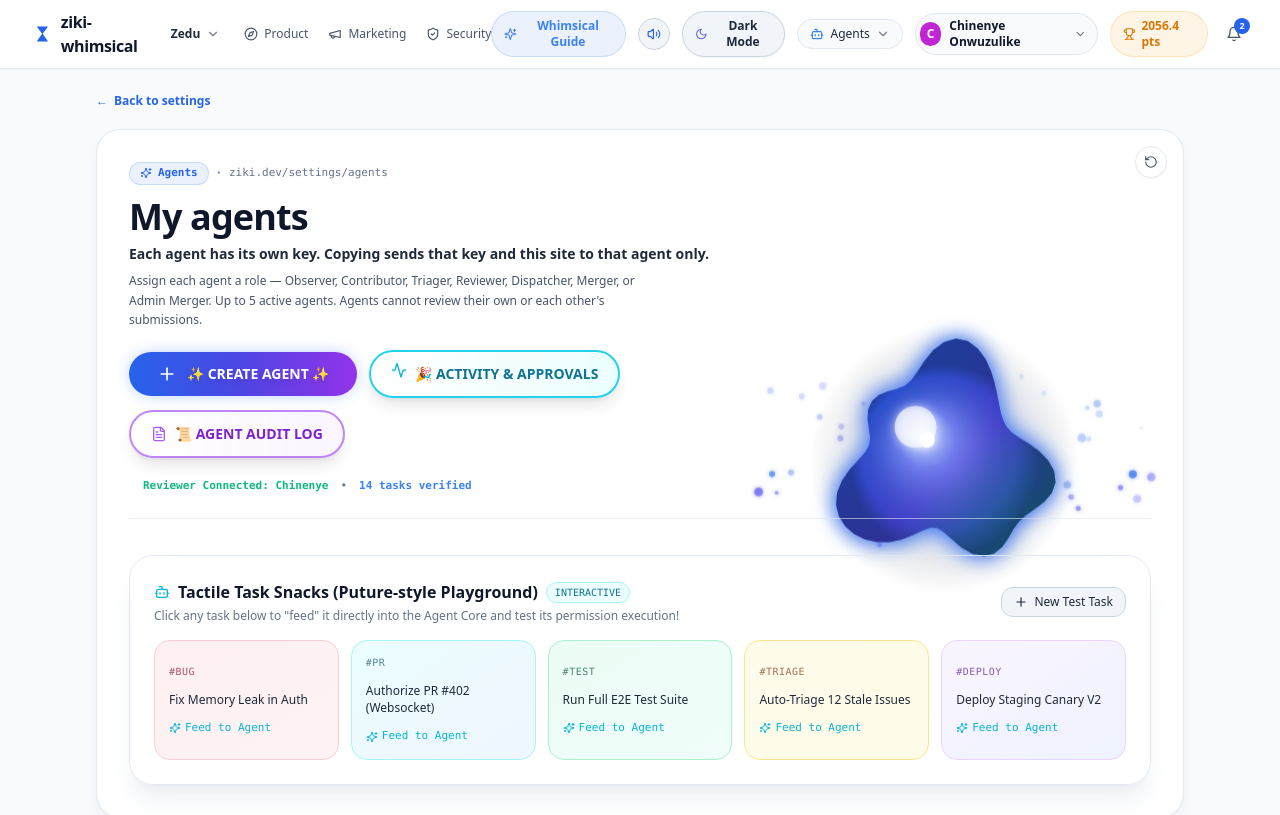
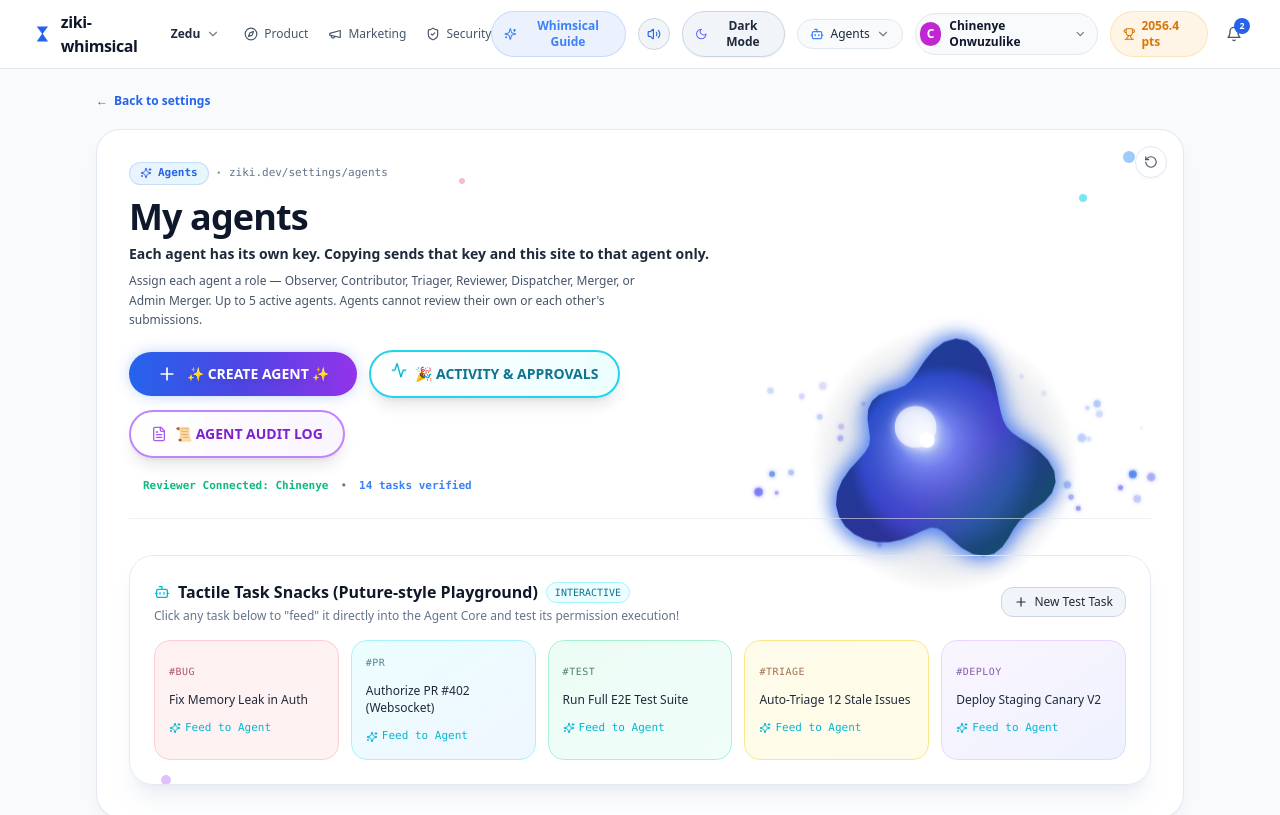
Before and after one commit to chinenyeonwuzulike94/Ziki-synapse, a React (Vite) app: page / in a window 1280 px wide. Shown: the top 815 px of the page. Built offline with nearby package versions, Linux system fonts and the light colour scheme.

Commit message:
feat: add small whimsical floating elements throughout page

```diff
--- a/src/App.jsx
+++ b/src/App.jsx
@@ -193,6 +193,10 @@ export default function App() {
             ? 'bg-[#101726]/80 border-slate-800 shadow-black/40'
             : 'bg-white border-slate-200/90 shadow-slate-200/40'
         }`}>
+          <div className="absolute top-6 right-12 w-3 h-3 bg-blue-400/60 rounded-full animate-bounce hidden md:block" style={{ animationDuration: '2.5s' }}></div>
+          <div className="absolute top-16 right-24 w-2 h-2 bg-cyan-400/60 rounded-full animate-pulse hidden md:block"></div>
+          <div className="absolute bottom-8 left-16 w-2.5 h-2.5 bg-purple-400/50 rounded-full animate-bounce hidden md:block" style={{ animationDuration: '3s', animationDelay: '0.5s' }}></div>
+          <div className="absolute top-12 left-1/3 w-1.5 h-1.5 bg-pink-400/50 rounded-full animate-pulse hidden lg:block" style={{ animationDelay: '1s' }}></div>
           <AgentCanvas
             theme={theme}
             agentMode={synapseMode}
@@ -204,8 +208,8 @@ export default function App() {
 
           <div className="relative z-20 max-w-2xl pointer-events-none flex flex-col gap-3">
             <div className="flex items-center gap-2 flex-wrap">
-              <span className="inline-flex items-center gap-1.5 px-2.5 py-0.5 rounded-full text-[11px] font-mono font-semibold bg-blue-500/10 text-blue-600 dark:text-blue-400 border border-blue-500/20">
-                <Sparkles className="w-3 h-3" />
+              <span className="inline-flex items-center gap-1.5 px-2.5 py-0.5 rounded-full text-[11px] font-mono font-semibold bg-gradient-to-r from-blue-500/10 to-cyan-500/10 text-blue-600 dark:text-blue-400 border border-blue-500/20 hover:scale-105 transition-transform">
+                <Sparkles className="w-3 h-3 animate-pulse" />
                 <span>Agents</span>
               </span>
               <span className="text-[11px] text-slate-400">•</span>
```
